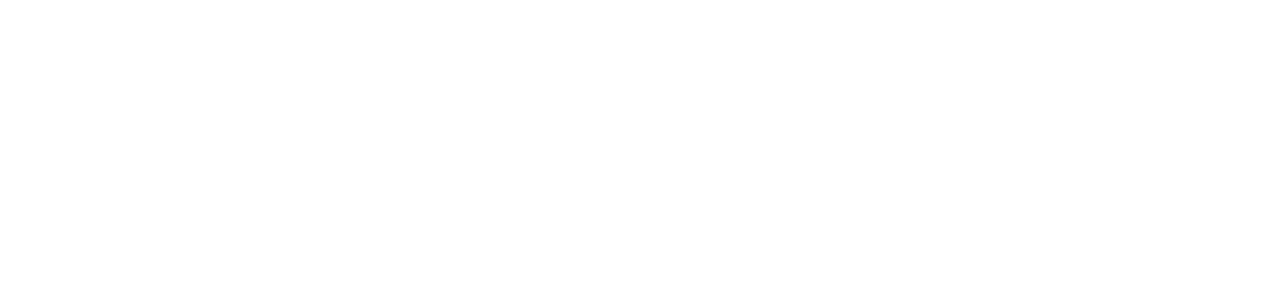
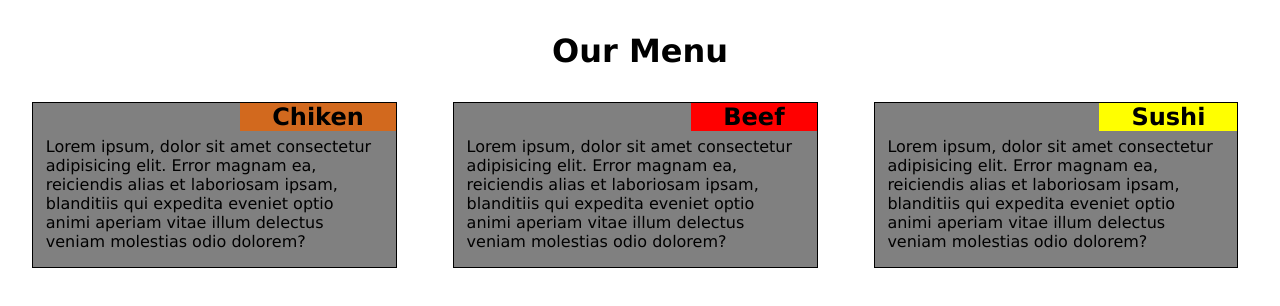
Before and after one commit to lamodots/module2-solution, a plain HTML site: page index.html in a window 1280 px wide. Drawn offline with Linux system fonts and the light colour scheme.

Commit message:
Large layout done

```diff
--- a/css/styles.css
+++ b/css/styles.css
@@ -0,0 +1,87 @@
+* {
+    margin: 0;
+    padding: 0;
+    box-sizing: border-box;
+}
+body {
+    font-family: Verdana, Geneva, Tahoma, sans-serif;
+    font-size: 16px;
+}
+
+h1{
+    text-align: center;
+    margin-top: 2rem;
+}
+
+
+
+.row {
+   width: 95%;
+   margin: auto;
+   padding-top: 2rem;
+}
+
+.col-1 {
+    width: 30%;
+    background-color: gray;
+    border: 1px solid #000;
+    float: left;
+    margin-right: 3.5rem;
+
+
+
+}
+
+.col-1  div:nth-child(1) {
+    background-color: chocolate;
+    width:fit-content;
+    float: right;
+    padding: 0 2rem;
+}
+.col-1  div:nth-child(2) {
+    clear: right;
+    padding: .4rem .8rem 1rem .8rem;
+}
+
+h2 {
+    font-size: 1.5rem;
+}
+ .col-2{
+    width: 30%;
+    background-color: gray;
+    border: 1px solid #000;
+    float: left;
+   margin-right: 3.5rem;
+
+
+}
+.col-2  div:nth-child(1) {
+    background-color: red;
+    width:fit-content;
+    float: right;
+    padding: 0 2rem;
+}
+.col-2  div:nth-child(2) {
+    clear: right;
+    padding: .4rem .8rem 1rem .8rem;
+}
+  .col-3 {
+    width: 30%;
+    background-color: gray;
+    border: 1px solid #000;
+    float: left;
+
+
+
+
+}
+.col-3  div:nth-child(1) {
+    background-color: yellow;
+    width:fit-content;
+    float: right;
+    padding: 0 2rem;
+}
+.col-3  div:nth-child(2) {
+    clear: right;
+    padding: .4rem .8rem 1rem .8rem;
+}
--- a/index.html
+++ b/index.html
@@ -3,9 +3,38 @@
 <head>
     <meta charset="UTF-8">
     <meta name="viewport" content="width=device-width, initial-scale=1.0">
-    <title>Document</title>
+    <title>module2-solution</title>
+    <link rel="stylesheet" href="css/styles.css">
 </head>
 <body>
+    <h1>Our Menu</h1>
+    <div class="row">
+        <div class="col-1">
+            <div>
+                <h2>Chiken</h2>
+            </div>
+            <div>
+                Lorem ipsum, dolor sit amet consectetur adipisicing elit. Error magnam ea, reiciendis alias et laboriosam ipsam, blanditiis qui expedita eveniet optio animi aperiam vitae illum delectus veniam molestias odio dolorem?
+            </div>
+        </div>
+        <div class="col-2">
+            <div>
+                <h2>Beef</h2>
+            </div>
+            <div>
+                Lorem ipsum, dolor sit amet consectetur adipisicing elit. Error magnam ea, reiciendis alias et laboriosam ipsam, blanditiis qui expedita eveniet optio animi aperiam vitae illum delectus veniam molestias odio dolorem?
+            </div>
+        </div>
+        <div class="col-3">
+            <div>
+                <h2>Sushi</h2>
+            </div>
+            <div>
+                Lorem ipsum, dolor sit amet consectetur adipisicing elit. Error magnam ea, reiciendis alias et laboriosam ipsam, blanditiis qui expedita eveniet optio animi aperiam vitae illum delectus veniam molestias odio dolorem?
+            </div>
+        </div>
 
+
+    </div>
 </body>
 </html>
```
